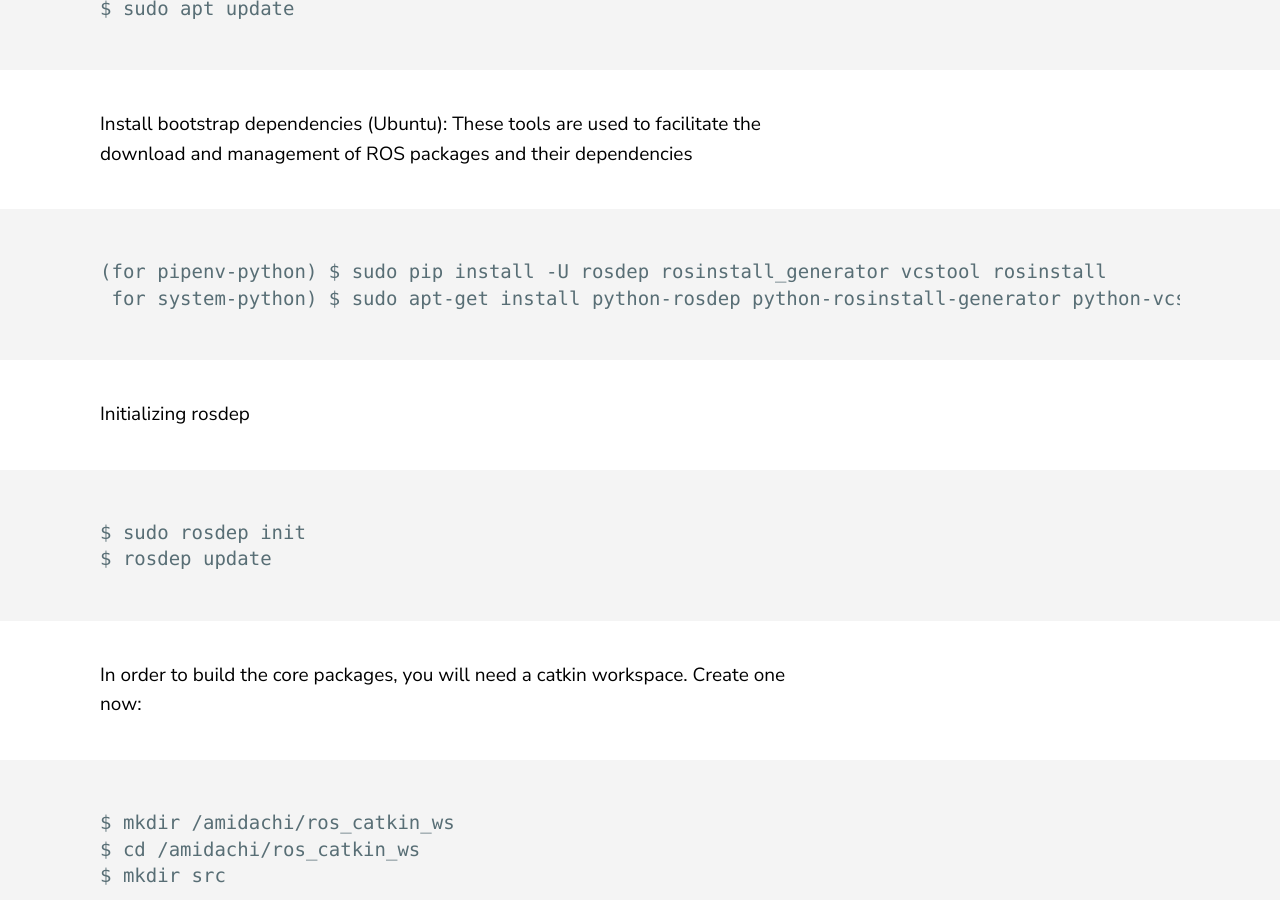
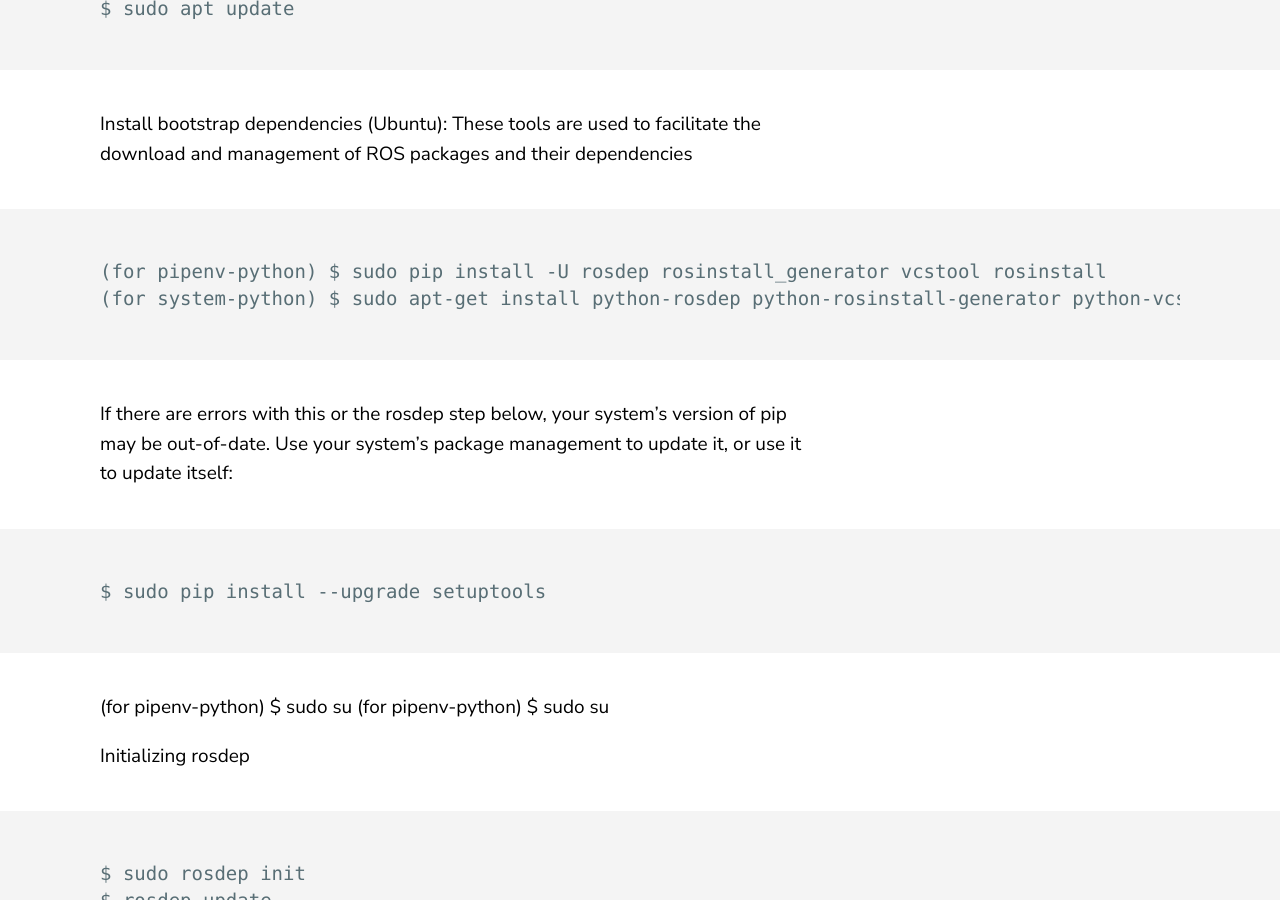
Before and after one commit to jluis9796/jluis9796.github.io, a Jekyll site: the page built from _posts/2020-05-31-manuals.markdown, in a window 1280 px wide and 900 px high, scrolled down 14476 px. Built offline with Jekyll 4.4.1, drawn with Linux system fonts in a browser that asks for light colours.

Commit message:
Update 2020-05-31-manuals.markdown

````diff
--- a/_posts/2020-05-31-manuals.markdown
+++ b/_posts/2020-05-31-manuals.markdown
@@ -308,8 +308,17 @@ $ sudo apt update
 Install bootstrap dependencies (Ubuntu): These tools are used to facilitate the download and management of ROS packages and their dependencies
 ```
 (for pipenv-python) $ sudo pip install -U rosdep rosinstall_generator vcstool rosinstall
- for system-python) $ sudo apt-get install python-rosdep python-rosinstall-generator python-vcstool python-rosinstall build-essential
+(for system-python) $ sudo apt-get install python-rosdep python-rosinstall-generator python-vcstool python-rosinstall build-essential
 ```
+If there are errors with this or the rosdep step below, your system's version of pip may be out-of-date. Use your system's package management to update it, or use it to update itself:
+```
+$ sudo pip install --upgrade setuptools
+```
+(for pipenv-python) $ sudo su
+(for pipenv-python) $ sudo su
+
+
+
 Initializing rosdep
 ```
 $ sudo rosdep init
````
